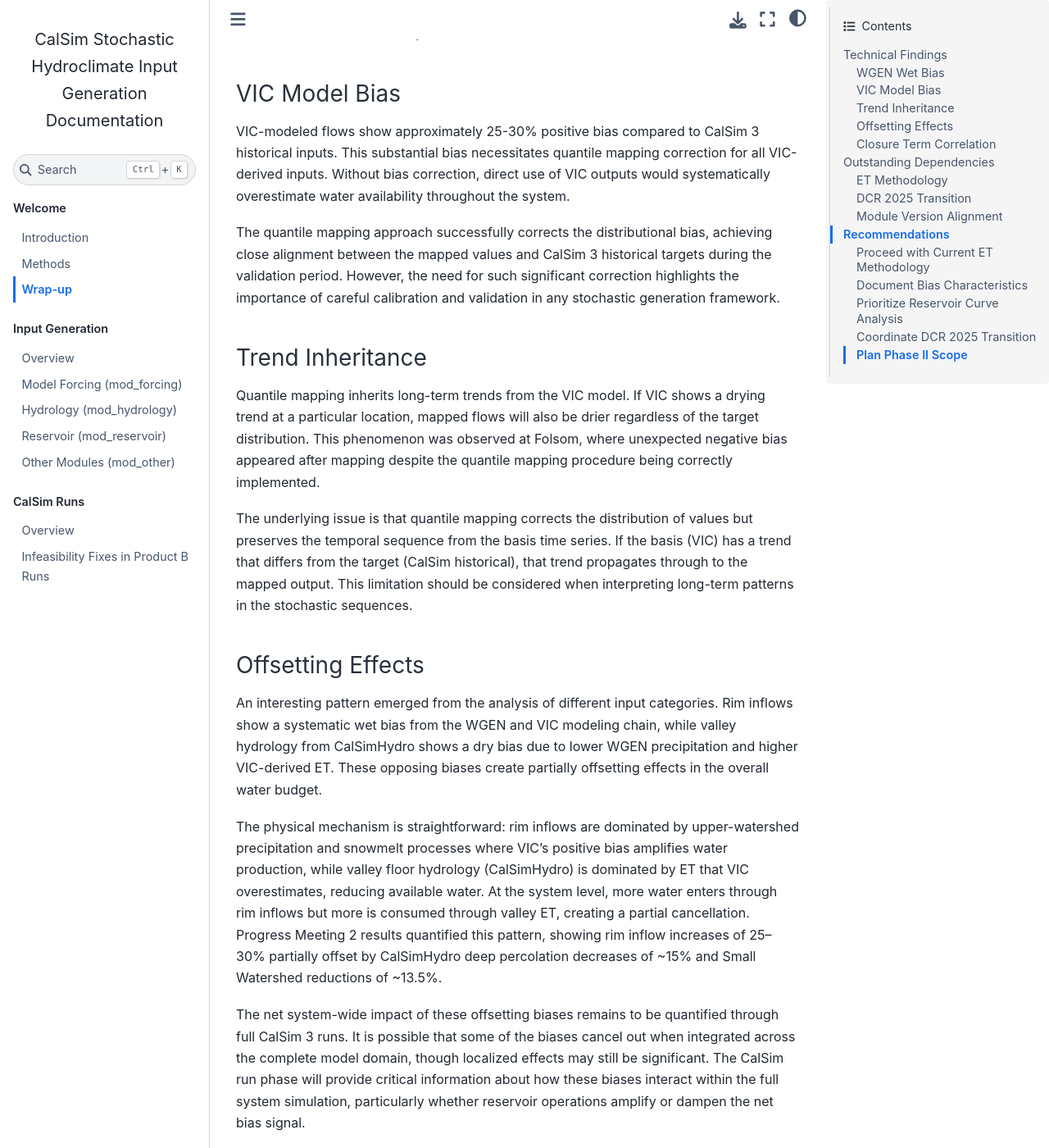
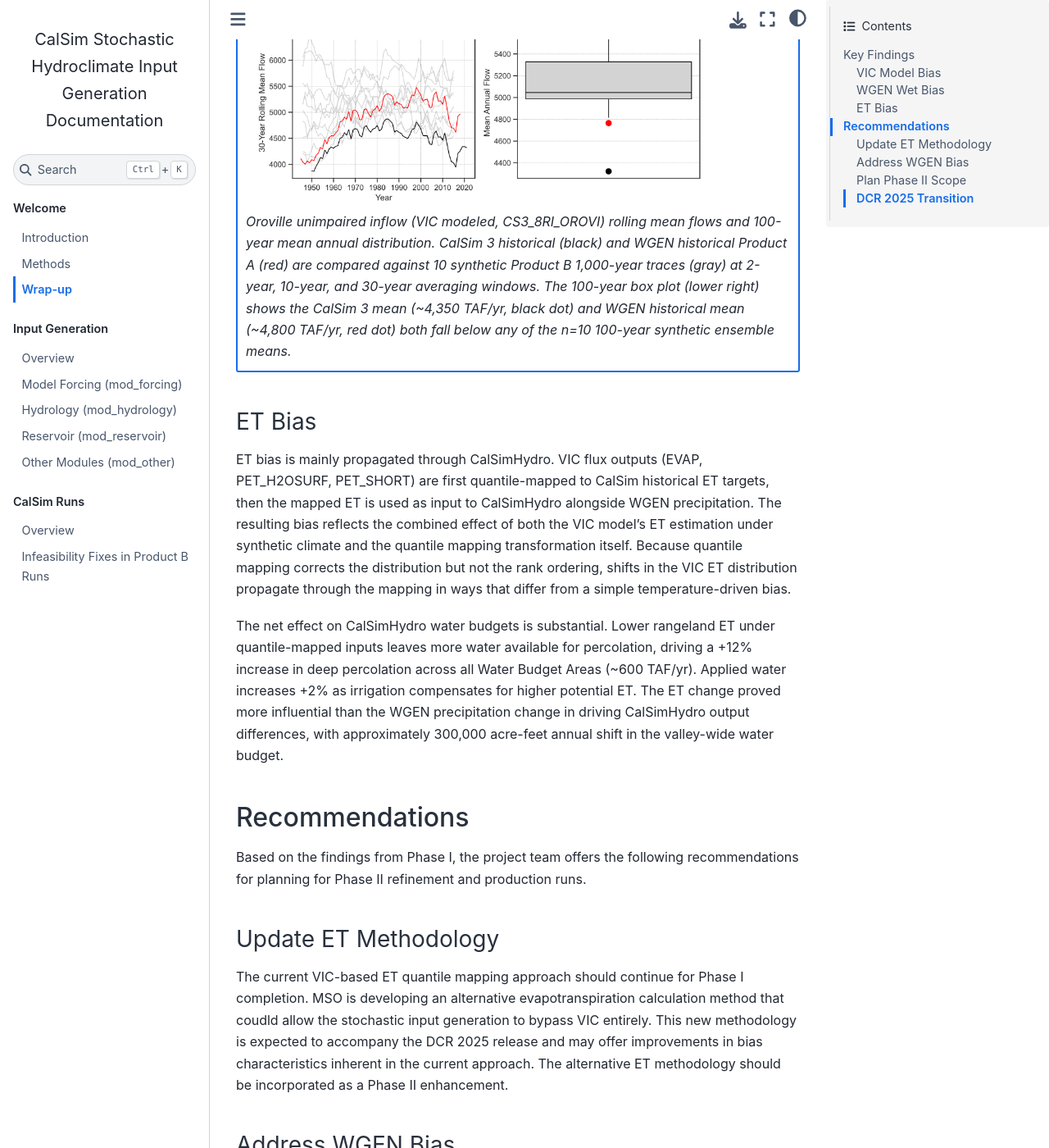
Before and after one commit to CentralValleyModeling/calsim3-stochastic-input-generation, a Sphinx documentation site: the page built from docs/source/summary.md, in a window 1280 px wide and 1400 px high, scrolled down 1312 px. Shown: the whole window at 82% size. Built offline with Sphinx 7.4.7 and the Sphinx Book theme 1.1.4, drawn with Linux system fonts in a browser that asks for light colours; some of the changed text lies outside the part shown.

Commit message:
Update input generation overview and summary documentation; enhance clarity and detail in variable descriptions

```diff
--- a/docs/source/summary.md
+++ b/docs/source/summary.md
@@ -1,7 +1,12 @@
 # Wrap-up
 
-## Technical Findings
-The Phase I effort has yielded several important technical findings that inform both the interpretation of results and the planning for Phase II work.
+## Key Findings
+
+### VIC Model Bias
+
+VIC-modeled flows show approximately 25-30% positive bias compared to CalSim 3 historical inputs. This substantial bias necessitates quantile mapping correction for all VIC-derived inputs. Without bias correction, direct use of VIC outputs would systematically overestimate water availability throughout the system.
+
+The quantile mapping approach successfully corrects the distributional bias, achieving close alignment between the mapped values and CalSim 3 historical targets during the validation period. However, the need for such significant correction highlights the importance of careful calibration and validation in any stochastic generation framework.
 
 ### WGEN Wet Bias
 
@@ -9,96 +14,50 @@ The exclusion of pre-1948 data from the WGEN sampling pool creates a systematic
 
 This finding has important implications for drought analysis. The stochastic sequences may underrepresent the frequency and severity of extreme dry periods that could plausibly occur. Users should be aware that the 1000-year ensemble does not include Dust Bowl-like conditions, which could affect conclusions about system performance during extreme droughts.
 
-![Oroville Inflow Comparison](figures/s2-methods_oroville-inflow-comparison.png)
-_Comparison of Oroville inflow: CalSim 3 historical (black), WGEN historical VIC (red), and 1000-year stochastic sequences (gray). The 1948--2018 effective sampling period is nearly centered within the stochastic distribution._
-
 This bias is not spatially uniform. The WGEN tends to run wet in the Sacramento Valley and dry in Southern California, driven by the 1920--1950 period being exceptionally dry in the Sacramento basin relative to post-1948 conditions.
 
-### VIC Model Bias
+::::{tab-set}
+:::{tab-item} Inflow (1915-2018)
+![Oroville Inflow Comparison](figures/s2-methods_oroville-inflow-comparison.png)
+*Oroville unimpaired inflow (VIC modeled, CS3_8RI_OROVI) rolling mean flows and 100-year mean annual distribution. CalSim 3 historical (black) and WGEN historical Product A (red) are compared against 10 synthetic Product B 1,000-year traces (gray) at 2-year, 10-year, and 30-year averaging windows. The 100-year box plot (lower right) shows the CalSim 3 mean (~4,350 TAF/yr, black dot) and WGEN historical mean (~4,800 TAF/yr, red dot) both fall below any of the n=10 100-year synthetic ensemble means.*
+:::
+:::{tab-item} Inflow (1948-2018)
+![Oroville Streamflow 1948-2018](figures/s2-methods_oroville-streamflow-1948-2018.png)
+*Mean annual Oroville unimpaired flow for 14 synthetic 70-year segments (gray box, IQR ~4,950--5,330 TAF/yr) compared to the WGEN historical 1948--2018 mean (~5,070 TAF/yr, red dot). When evaluated over the 70-year (1948-2018) historical period, the historical mean falls within the inner quartile of the synthetic distribution, showing that the WGEN does not have a wet bias relative to the historical data is was sampled from.*
+:::
+:::{tab-item} Precipitation
+![Oroville Precipitation Comparison](figures/s2-methods_oroville-precip-comparison.png)
+*Kernel density estimates of rolling mean annual precipitation over the Oroville watershed grids at 1-, 2-, 5-, and 10-year averaging windows. WGEN historical Product A (1915-2018) (red curve) is compared against all synthetic stochastic window traces (gray shading). The synthetic mean (gray dashed line) exceeds the historical mean (red dashed line) at all window lengths. The historical distribution is shifted drier and narrower, consistent with the post-1948 WGEN wet bias relative to the fuller 1915-2018 record.*
+:::
+::::
 
-VIC-modeled flows show approximately 25-30% positive bias compared to CalSim 3 historical inputs. This substantial bias necessitates quantile mapping correction for all VIC-derived inputs. Without bias correction, direct use of VIC outputs would systematically overestimate water availability throughout the system.
+### ET Bias
 
-The quantile mapping approach successfully corrects the distributional bias, achieving close alignment between the mapped values and CalSim 3 historical targets during the validation period. However, the need for such significant correction highlights the importance of careful calibration and validation in any stochastic generation framework.
+ET bias is mainly propagated through CalSimHydro. VIC flux outputs (EVAP, PET_H2OSURF, PET_SHORT) are first quantile-mapped to CalSim historical ET targets, then the mapped ET is used as input to CalSimHydro alongside WGEN precipitation. The resulting bias reflects the combined effect of both the VIC model's ET estimation under synthetic climate and the quantile mapping transformation itself. Because quantile mapping corrects the distribution but not the rank ordering, shifts in the VIC ET distribution propagate through the mapping in ways that differ from a simple temperature-driven bias.
 
-### Trend Inheritance
-
-Quantile mapping inherits long-term trends from the VIC model. If VIC shows a drying trend at a particular location, mapped flows will also be drier regardless of the target distribution. This phenomenon was observed at Folsom, where unexpected negative bias appeared after mapping despite the quantile mapping procedure being correctly implemented.
-
-The underlying issue is that quantile mapping corrects the distribution of values but preserves the temporal sequence from the basis time series. If the basis (VIC) has a trend that differs from the target (CalSim historical), that trend propagates through to the mapped output. This limitation should be considered when interpreting long-term patterns in the stochastic sequences.
-
-### Offsetting Effects
-
-An interesting pattern emerged from the analysis of different input categories. Rim inflows show a systematic wet bias from the WGEN and VIC modeling chain, while valley hydrology from CalSimHydro shows a dry bias due to lower WGEN precipitation and higher VIC-derived ET. These opposing biases create partially offsetting effects in the overall water budget.
-
-The physical mechanism is straightforward: rim inflows are dominated by upper-watershed precipitation and snowmelt processes where VIC's positive bias amplifies water production, while valley floor hydrology (CalSimHydro) is dominated by ET that VIC overestimates, reducing available water. At the system level, more water enters through rim inflows but more is consumed through valley ET, creating a partial cancellation. Progress Meeting 2 results quantified this pattern, showing rim inflow increases of 25–30% partially offset by CalSimHydro deep percolation decreases of ~15% and Small Watershed reductions of ~13.5%.
-
-The net system-wide impact of these offsetting biases remains to be quantified through full CalSim 3 runs. It is possible that some of the biases cancel out when integrated across the complete model domain, though localized effects may still be significant. The CalSim run phase will provide critical information about how these biases interact within the full system simulation, particularly whether reservoir operations amplify or dampen the net bias signal.
-
-### Closure Term Correlation
-
-Monthly correlation between closure terms and unimpaired flows proved too low for reliable quantile mapping. Only one location (Nicholas) showed correlation greater than 0.5, making standard quantile mapping infeasible for most closure term variables. This limitation led to the development of the WGEN sampling date approach, which achieves approximately 0.8 correlation with historical values by leveraging the temporal mapping embedded in the WGEN sampling process.
-
-Fortunately, closure terms are being retired in future CalSim versions. This planned retirement reduces the long-term importance of the closure term methodology developed in Phase I, though the approach remains necessary for near-term work with current model versions.
-
-
-
-## Outstanding Dependencies
-
-Several external dependencies affect the timing and scope of the Phase I effort. Understanding these dependencies is essential for project planning and for anticipating potential changes to the methodology.
-
-### ET Methodology
-
-The Modeling Support Office (MSO) is developing an alternative evapotranspiration calculation method separate from VIC. This new methodology is expected to accompany the final DCR 2025 release in June 2026. The current VIC-based approach will continue for Phase I, with the possibility of incorporating the new MSO methodology as a Phase II enhancement.
-
-The alternative ET methodology may offer improvements in bias characteristics or computational efficiency. However, since it will not be available until after Phase I completion, the current approach using VIC-derived ET with quantile mapping represents the best available option for meeting the project timeline. The decision to proceed with VIC-based ET was explicitly confirmed during the October 2025 progress meeting, where MSO staff indicated the new ET approach would require at least six additional months of development and validation before it could be adopted.
-
-### DCR 2025 Transition
-
-The project team is coordinating the transition from DCR 2023 to DCR 2025 as the baseline CalSim 3 model. The draft DCR 2025 is expected by the end of 2025, with the finalized version scheduled for June 2026. This transition affects several aspects of the stochastic input generation work.
-
-DCR 2025 includes several retired closure terms, which will simplify processing for those variables. The retirement of closure terms reduces the complexity of the stochastic generation framework and eliminates the need to maintain the weighted-average methodology for variables that no longer exist in the model. Additionally, DCR 2025 may incorporate updated reservoir sedimentation data, revised operational rules, and potentially the new ET methodology—each of which could affect stochastic input generation requirements.
-
-### Module Version Alignment
-
-When transitioning to DCR 2025, careful attention must be paid to ensuring proper alignment of module versions. CalSimHydro, External Elements (EE), Small Watersheds, Delta Channel Depletion (DCD), and the Delta Salinity Model (DSM) all need to be compatible with the DCR 2025 baseline. A module compatibility list has been prepared for coordination with MSO to verify that all components work together correctly.
-
-The CalSimHydro version issue encountered during Phase I illustrates the risks: the project initially received CalSimHydro version 2020, which was missing WBAs 50 and 91 compared to version 2015 used in DCR 2023. This incompatibility was only discovered after initial runs produced incorrect output counts, requiring rollback to the 2015 version. For DCR 2025, a comprehensive module compatibility check before development begins will prevent similar mid-project disruptions.
-
-Version misalignment could cause subtle errors that are difficult to diagnose. The integration testing phase of DCR 2025 deployment will need to verify that stochastic inputs work correctly with all updated modules.
+The net effect on CalSimHydro water budgets is substantial. Lower rangeland ET under quantile-mapped inputs leaves more water available for percolation, driving a +12% increase in deep percolation across all Water Budget Areas (~600 TAF/yr). Applied water increases +2% as irrigation compensates for higher potential ET. The ET change proved more influential than the WGEN precipitation change in driving CalSimHydro output differences, with approximately 300,000 acre-feet annual shift in the valley-wide water budget.
 
 
 ## Recommendations
 
-Based on the findings from Phase I, the project team offers the following recommendations for completing the current phase and planning for Phase II.
+Based on the findings from Phase I, the project team offers the following recommendations for planning for Phase II refinement and production runs.
 
-### Proceed with Current ET Methodology
+### Update ET Methodology
 
-The current VIC-based ET quantile mapping approach should continue for Phase I completion. The MSO's alternative ET methodology will not be available until June 2026, well after the Phase I target completion. Attempting to wait for the new methodology would delay the project without clear benefits for the immediate deliverables.
+The current VIC-based ET quantile mapping approach should continue for Phase I completion. MSO is developing an alternative evapotranspiration calculation method that coudld allow the stochastic input generation to bypass VIC entirely. This new methodology is expected to accompany the DCR 2025 release and may offer improvements in bias characteristics inherent in the current approach. The alternative ET methodology should be incorporated as a Phase II enhancement.
 
-The alternative ET methodology can be incorporated as a Phase II enhancement if it offers meaningful improvements in bias characteristics or computational efficiency. This approach maintains project momentum while preserving flexibility to adopt better methods when they become available.
+### Address WGEN Bias
 
-### Document Bias Characteristics
-
-Comprehensive documentation of systematic biases should be prepared for inclusion in the final report and user guidance materials. Users of the stochastic inputs need to understand three primary bias sources and their implications:
-
-The WGEN wet bias from post-1948 sampling means the stochastic ensemble excludes Dust Bowl-era (1930s) conditions and other pre-1948 dry periods. Users conducting drought vulnerability analysis should recognize that the 1,000-year ensemble may underestimate the frequency of the most extreme droughts. The VIC positive bias of approximately 25–30% in rim inflows is corrected through quantile mapping but highlights the sensitivity of the generation framework to upstream model calibration. Trend inheritance effects, observed at locations like Folsom where VIC drying trends propagated through quantile mapping, require attention when interpreting long-term patterns in stochastic output.
-
-Clear documentation helps users interpret results appropriately and avoid drawing incorrect conclusions from the stochastic simulations. The biases are not necessarily problems that invalidate the results, but they do require understanding for proper interpretation. A bias summary table comparing each input category's expected direction and magnitude of bias would provide a practical reference for CalSim modelers working with the stochastic dataset.
-
-### Prioritize Reservoir Curve Analysis
-
-The Folsom reservoir storage curve analysis should be completed first among the remaining input categories. Folsom's operational complexity and the lack of a clear generalizable pattern make it a critical test case. The findings from Folsom analysis will determine whether a generalizable methodology exists for complex reservoir operations or whether a repeating pattern fallback is needed.
-
-The approach developed for Folsom can then be applied to other reservoirs with complex operational rules. Starting with the most difficult case ensures that the methodology is robust before applying it more broadly.
-
-### Coordinate DCR 2025 Transition
-
-A dedicated coordination meeting with MSO should be scheduled to align module versions and identify any additional input changes between DCR 2023 and DCR 2025. Early coordination reduces the risk of discovering compatibility issues late in the project when they are more difficult to address.
-
-The meeting should establish a clear understanding of which modules are changing, what new inputs may be required, and how the transition timeline aligns with the project schedule.
+The WGEN wet bias from post-1948 sampling means the stochastic ensemble excludes Dust Bowl-era (1930s) conditions. Users conducting drought vulnerability analysis should recognize that the 1,000-year ensemble may underestimate the frequency of the most extreme droughts. The VIC positive bias of approximately 25–30% in rim inflows is corrected through quantile mapping but highlights the sensitivity of the generation framework to upstream model calibration.
 
 ### Plan Phase II Scope
 
 Preliminary scoping for Phase II should begin based on emerging findings from Phase I, particularly around model infeasibilities and operational rule modifications that may be needed for extreme stochastic sequences. Extended droughts and multi-year wet sequences may cause CalSim operational rules to behave in unexpected ways that require adjustment for realistic simulation.
 
 Documentation of these issues during Phase I provides the foundation for Phase II planning. The Phase I report should clearly identify areas where model modifications may be beneficial, even if those modifications are beyond the current scope.
+
+### DCR 2025 Transition
+
+DCR 2025 includes several retired closure terms, which will simplify processing for those variables. The retirement of closure terms reduces the complexity of the stochastic generation framework and eliminates the need to maintain the weighted-average methodology for variables that no longer exist in the model. Additionally, DCR 2025 may incorporate updated reservoir sedimentation data, revised operational rules, and potentially the new ET methodology—each of which could affect stochastic input generation requirements.
+
+When transitioning to DCR 2025, careful attention must be paid to ensuring proper alignment of module versions. CalSimHydro, External Elements (EE), Small Watersheds, Delta Channel Depletion (DCD), and the Delta Salinity Model (DSM) all need to be compatible with the DCR 2025 baseline. The integration testing phase of DCR 2025 deployment will need to verify that stochastic inputs work correctly with all updated modules.
```
Also changed, not shown: docs/source/input-generation/overview.md (+17 -42 lines), docs/source/figures/s2-methods_qm-validation-framework.png.
